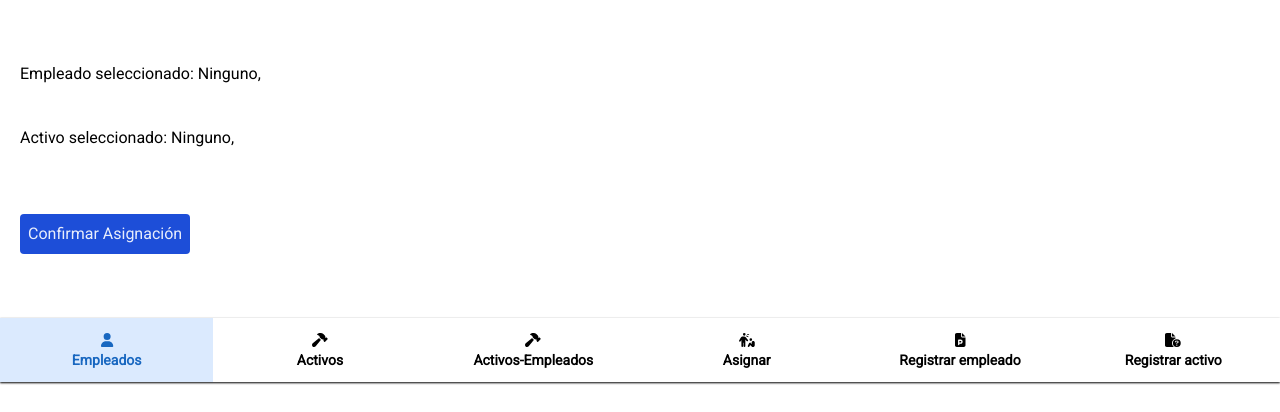
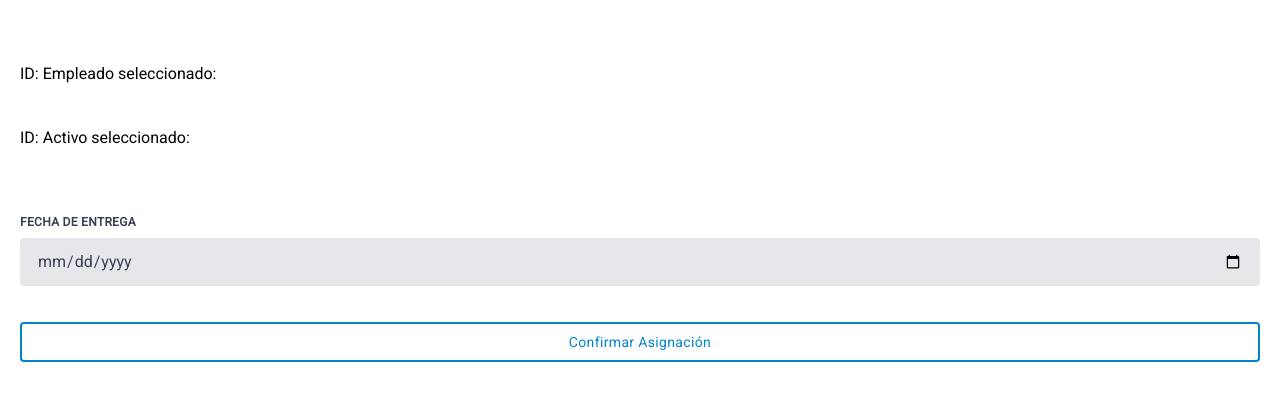
Before and after one commit to AsaelTF/vue_soa_p2, a Vue app: page /asignar in a window 1280 px wide. Shown: the part 274-686 px from the top of the page. Built offline with nearby package versions, Linux system fonts and the light colour scheme; no server answers.

Commit message:
post activo-empleado

```diff
--- a/src/components/CardActivoEmpleado.vue
+++ b/src/components/CardActivoEmpleado.vue
@@ -18,7 +18,7 @@
             Numero de empleado: {{ empleado.idEmpleado }}
           </p>
           <p class="text-sm text-black/60">
-            Numero de empleado: {{ empleado.idActivo }}
+            Numero de activo: {{ empleado.idActivo }}
           </p>
         </div>
         <div class="px-3 text-sm text-black/60 mb-2">
--- a/src/views/AsignarView.vue
+++ b/src/views/AsignarView.vue
@@ -11,14 +11,19 @@
       >
       <select
         id="countries"
-        v-model="empleado_seleccionado"
+        v-model="data.identificadorEmpleado"
         @change="cambiarEmpleado(empleado_seleccionado)"
         class="bg-gray-50 border border-gray-300 text-gray-900 text-sm focus:ring-blue-500 focus:border-blue-500 block w-full p-2.5"
       >
         <option disabled selected>Escoja un empleado</option>
-        <option v-for="(empleado, index) in arrayEmpleados" :value="empleado.id">
-          {{ empleado.nombre }}
+        <template v-for="(empleado, index) in arrayEmpleados">
+          <option
+          v-if="!empleado.estatus"
+          :value="empleado.id"
+        >
+          {{"ID:"+ empleado.id+ " " + empleado.nombre+" "+empleado.apellidos+", Id Empleado: "+empleado.numeroEmpleado }}
         </option>
+        </template>
       </select>
     </div>
     <div class="my-16">
@@ -29,22 +34,46 @@
       >
       <select
         id="countries"
-        v-model="activo_seleccionado"
+        v-model="data.identificadoActivo"
         @change="cambiarActivo(activo_seleccionado)"
         class="bg-gray-50 border border-gray-300 text-gray-900 text-sm rounded focus:ring-blue-500 focus:border-blue-500 block w-full p-2.5"
       >
         <option disabled selected>Escoja un activo</option>
-        <option v-for="(activo, index) in arrayActivos" :value="activo.id">
-          {{ activo.nombre }}
+        <template v-for="(activo, index) in arrayActivos">
+          <option :value="activo.id" v-if="!activo.estatus">
+          {{"ID:"+ activo.id+ " " + activo.nombre +", Descripción: "+activo.descripcion}}
         </option>
+        </template>
       </select>
     </div>
     <div class="flex flex-col gap-y-10 mb-16">
-      <p>Empleado seleccionado: {{ nombre_empleado_seleccionado }}, {{ empleado_seleccionado }}</p>
-      <p>Activo seleccionado: {{ nombre_activo_seleccionado }}, {{ activo_seleccionado }}</p>
+      <p>
+        ID: Empleado seleccionado: {{ data.identificadorEmpleado }}
+      </p>
+      <p>
+        ID: Activo seleccionado: {{ data.identificadoActivo}}
+      </p>
     </div>
+    <div class="flex flex-wrap -mx-3 mb-6">
+          <div class="w-full px-3">
+            <label
+              class="block uppercase tracking-wide text-gray-700 text-xs font-bold mb-2"
+              for="grid-password"
+            >
+              Fecha de entrega
+            </label>
+            <input
+            v-model="data.fechaEntrega"
+              class="appearance-none block w-full bg-gray-200 text-gray-700 border border-gray-200 rounded py-3 px-4 mb-3 leading-tight focus:outline-none focus:bg-white focus:border-gray-500"
+              id="grid-password"
+              type="date"
+              placeholder="DOE"
+              :max="fecha"
+            />
+          </div>
+        </div>
     <div class="mb-16">
-      <button class="bg-blue-700 hover:bg-blue-800 text-white/90 p-2 rounded">
+      <button @click="postActivoEmpleado(),test()" class="border-2 border-sky-600 text-sky-600 tracking-wide text-sm px-4 py-2 w-full rounded hover:bg-sky-600 hover:text-white transition ease-in-out duration-150">
         Confirmar Asignación
       </button>
     </div>
@@ -52,6 +81,7 @@
 </template>
 
 <script>
+import axios from 'axios'
 export default {
   data() {
     return {
@@ -59,33 +89,57 @@ export default {
       empleado_seleccionado: null,
       nombre_empleado_seleccionado: "Ninguno",
       nombre_activo_seleccionado: "Ninguno",
-      arrayEmpleados: [
-        {
-          id: 1,
-          nombre: "Mirse Hau",
-        },
-        { id: 2, nombre: "Mirse Chi" },
-        { id: 3, nombre: "Maribel Hau" },
-        { id: 4, nombre: "Maribel Chi" },
-        { id: 5, nombre: "Mirse Maribel Hau" },
-        { id: 6, nombre: "Maribel Hau Chi" },
-        { id: 7, nombre: "Mirse Maribel Hau Chi" },
-      ],
-      arrayActivos: [
-        { id: 1, nombre: "Laptop" },
-        { id: 2, nombre: "Dinosaurio bb" },
-        { id: 3, nombre: "Monedero Bolillo" },
-        { id: 4, nombre: "Quest 2" },
-        { id: 5, nombre: "MacBookAir M2" },
-        { id: 6, nombre: "Google Pixel 7" },
-        { id: 7, nombre: "Fortinet " },
-      ],
+      arrayEmpleados: [],
+      arrayActivos:[],
+      fechaActual :"",
+      data:{
+        identificadorEmpleado:null,
+        identificadoActivo:null,
+        fechaAsignacion:"",
+        fechaLiberacion:"",
+        fechaEntrega:""
+      }
     };
+  },
+  computed: {
+    fecha() {
+      this.fechaActual = new Date()
+      var dt = new Date();
+      dt.setDate(dt.getDate() + 2)
+      this.fechaActual = dt;
+      return this.fechaActual.toISOString().split('T')[0];
+    }
+  },
+  mounted() {
+    axios
+      //.get('http://172.16.128.41:3000/api/v1/viper/getAll')
+      .get("https://localhost:7083/Personas")
+      .then((response) => {
+        this.arrayEmpleados = response.data;
+        console.log(this.arrayEmpleados);
+      })
+      .catch((error) => {
+        console.log(error);
+      })
+      .finally(() => {
+      });
+
+    axios
+      //.get('http://172.16.128.41:3000/api/v1/viper/getAll')
+      .get("https://localhost:7083/Activo")
+      .then((response) => {
+        this.arrayActivos = response.data;
+        console.log(this.arrayActivos);
+      })
+      .catch((error) => {
+        console.log(error);
+      })
+      .finally(() => {});
   },
   methods: {
     cambiarActivo(activo_seleccionado) {
       this.activo_seleccionado = activo_seleccionado;
-	  this.nombre_activo_seleccionado = this.arrayActivos.find(
+      this.nombre_activo_seleccionado = this.arrayActivos.find(
         (activo) => activo.id === activo_seleccionado
       );
     },
@@ -95,6 +149,24 @@ export default {
         (empleado) => empleado.id === empleado_seleccionado
       );
     },
+    postActivoEmpleado(){
+      this.data.fechaAsignacion = new Date().toISOString().split('T')[0]
+      this.data.fechaLiberacion = new Date().toISOString().split('T')[0]
+      axios
+      //.get('http://172.16.128.41:3000/api/v1/viper/getAll')
+      .post("https://localhost:7083/ActivoEmpleado", this.data)
+      .then((response) => {
+        this.response = response.data;
+        console.log(this.response);
+      })
+      .catch((error) => {
+        console.log(error);
+      })
+      .finally(() => {});
+    },
+    test(){
+      console.log(this.data)
+    }
   },
 };
 </script>
```
